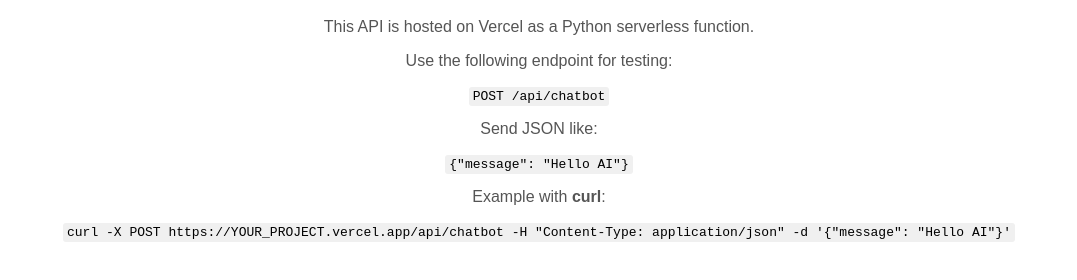
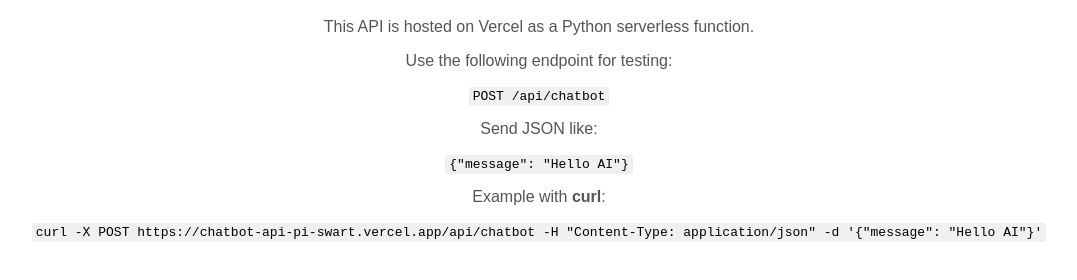
Before and after one commit to aaa-g/chatbot-api, a plain HTML site: page index.html in a window 1280 px wide. Shown: the part 90-370 px from the top of the page, without its empty margins (101-1178 px from the left). Drawn offline with Linux system fonts and the light colour scheme.

Commit message:
Update API endpoint in index.html

```diff
--- a/index.html
+++ b/index.html
@@ -18,6 +18,6 @@
   <p>Send JSON like:</p>
   <code>{"message": "Hello AI"}</code>
   <p>Example with <strong>curl</strong>:</p>
-  <code>curl -X POST https://YOUR_PROJECT.vercel.app/api/chatbot -H "Content-Type: application/json" -d '{"message": "Hello AI"}'</code>
+  <code>curl -X POST https://chatbot-api-pi-swart.vercel.app/api/chatbot -H "Content-Type: application/json" -d '{"message": "Hello AI"}'</code>
 </body>
 </html>
```
